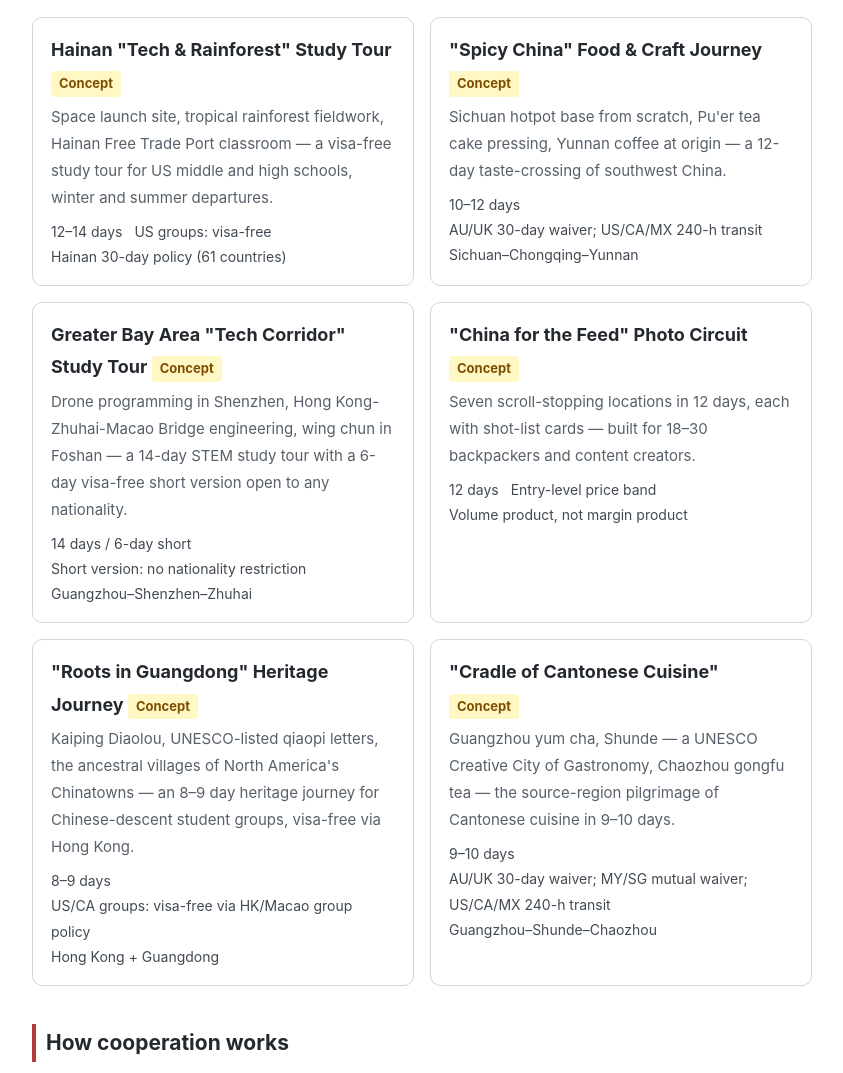
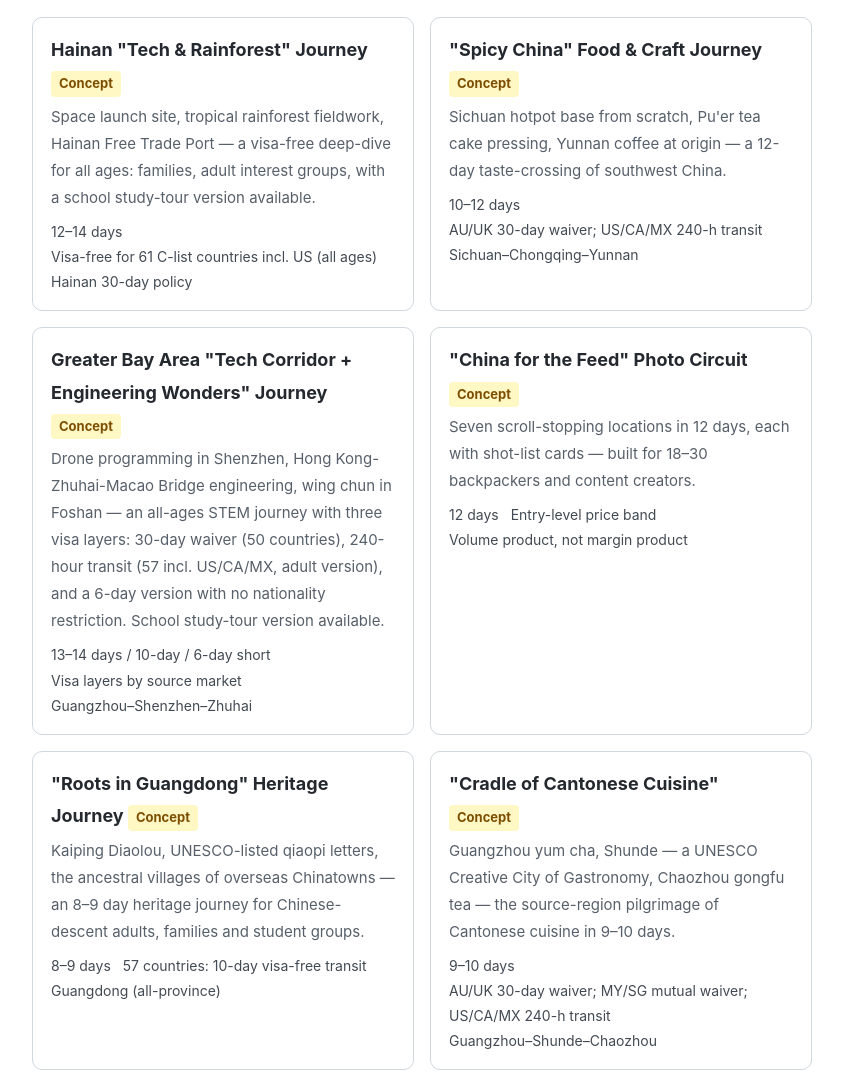
Before and after one commit to deliahuang621-png/china-inbound-tours, a plain HTML site: page index.html in a window 1280 px wide. Shown: the part 938-2011 px from the top of the page, without its empty margins (218-1061 px from the left). Drawn offline with Linux system fonts and the light colour scheme.

Commit message:
Routes 01/04 repositioned to all-age base products with school study-tour variants (three visa layers on 04)

```diff
--- a/index.html
+++ b/index.html
@@ -60,9 +60,9 @@ proposal (ground services, pricing, operations) comes from a licensed Chinese in
 
 <div class="card-grid">
   <div class="route-card">
-    <div class="title">Hainan "Tech & Rainforest" Study Tour <span class="badge concept">Concept</span></div>
-    <div class="tagline">Space launch site, tropical rainforest fieldwork, Hainan Free Trade Port classroom — a visa-free study tour for US middle and high schools, winter and summer departures.</div>
-    <div class="facts"><span>12–14 days</span><span>US groups: visa-free</span><span>Hainan 30-day policy (61 countries)</span></div>
+    <div class="title">Hainan "Tech & Rainforest" Journey <span class="badge concept">Concept</span></div>
+    <div class="tagline">Space launch site, tropical rainforest fieldwork, Hainan Free Trade Port — a visa-free deep-dive for all ages: families, adult interest groups, with a school study-tour version available.</div>
+    <div class="facts"><span>12–14 days</span><span>Visa-free for 61 C-list countries incl. US (all ages)</span><span>Hainan 30-day policy</span></div>
   </div>
   <div class="route-card">
     <div class="title">"Spicy China" Food & Craft Journey <span class="badge concept">Concept</span></div>
@@ -70,9 +70,9 @@ proposal (ground services, pricing, operations) comes from a licensed Chinese in
     <div class="facts"><span>10–12 days</span><span>AU/UK 30-day waiver; US/CA/MX 240-h transit</span><span>Sichuan–Chongqing–Yunnan</span></div>
   </div>
   <div class="route-card">
-    <div class="title">Greater Bay Area "Tech Corridor" Study Tour <span class="badge concept">Concept</span></div>
-    <div class="tagline">Drone programming in Shenzhen, Hong Kong-Zhuhai-Macao Bridge engineering, wing chun in Foshan — a 14-day STEM study tour with a 6-day visa-free short version open to any nationality.</div>
-    <div class="facts"><span>14 days / 6-day short</span><span>Short version: no nationality restriction</span><span>Guangzhou–Shenzhen–Zhuhai</span></div>
+    <div class="title">Greater Bay Area "Tech Corridor + Engineering Wonders" Journey <span class="badge concept">Concept</span></div>
+    <div class="tagline">Drone programming in Shenzhen, Hong Kong-Zhuhai-Macao Bridge engineering, wing chun in Foshan — an all-ages STEM journey with three visa layers: 30-day waiver (50 countries), 240-hour transit (57 incl. US/CA/MX, adult version), and a 6-day version with no nationality restriction. School study-tour version available.</div>
+    <div class="facts"><span>13–14 days / 10-day / 6-day short</span><span>Visa layers by source market</span><span>Guangzhou–Shenzhen–Zhuhai</span></div>
   </div>
   <div class="route-card">
     <div class="title">"China for the Feed" Photo Circuit <span class="badge concept">Concept</span></div>
@@ -81,8 +81,8 @@ proposal (ground services, pricing, operations) comes from a licensed Chinese in
   </div>
   <div class="route-card">
     <div class="title">"Roots in Guangdong" Heritage Journey <span class="badge concept">Concept</span></div>
-    <div class="tagline">Kaiping Diaolou, UNESCO-listed qiaopi letters, the ancestral villages of North America's Chinatowns — an 8–9 day heritage journey for Chinese-descent student groups, visa-free via Hong Kong.</div>
-    <div class="facts"><span>8–9 days</span><span>US/CA groups: visa-free via HK/Macao group policy</span><span>Hong Kong + Guangdong</span></div>
+    <div class="tagline">Kaiping Diaolou, UNESCO-listed qiaopi letters, the ancestral villages of overseas Chinatowns — an 8–9 day heritage journey for Chinese-descent adults, families and student groups.</div>
+    <div class="facts"><span>8–9 days</span><span>57 countries: 10-day visa-free transit</span><span>Guangdong (all-province)</span></div>
   </div>
   <div class="route-card">
     <div class="title">"Cradle of Cantonese Cuisine" <span class="badge concept">Concept</span></div>
```
Also changed, not shown: llms.txt.
